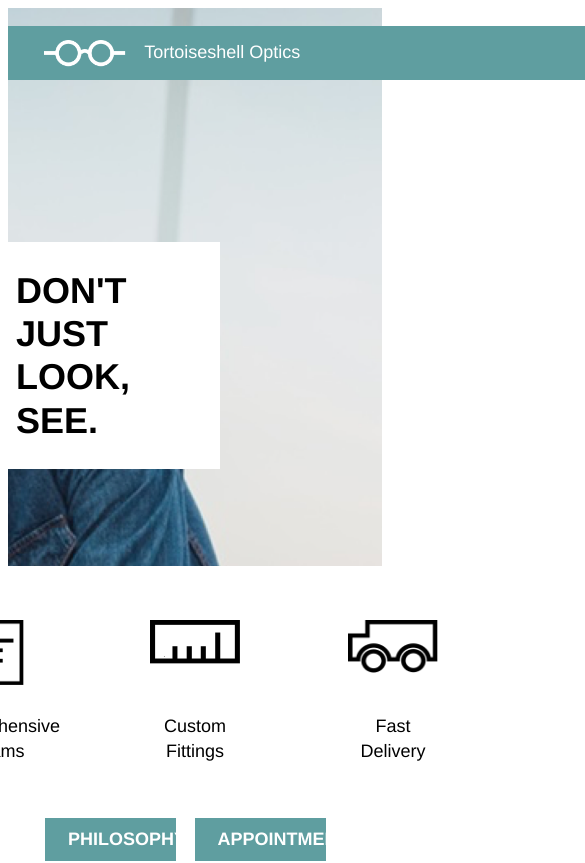
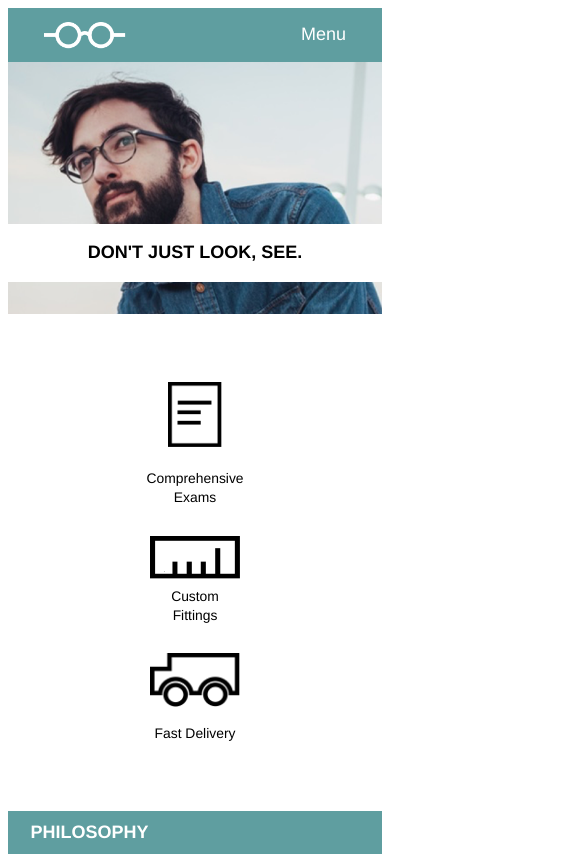
Before and after one commit to dscottjr/tortoiseshell, a plain HTML site: page index.html in a window 390 px wide. Shown: the top 863 px of the page, 585 px wide, since content can reach past the window. Drawn offline with Linux system fonts and the light colour scheme.

Commit message:
final with responsive design

```diff
--- a/index.html
+++ b/index.html
@@ -21,6 +21,12 @@
           <span>Products</span>
           <span>Contact</span>
         </nav>
+
+        <div class="mobilemenu">
+
+          <span>Menu</span>
+
+        </div>
 
       </div> <!-- end header -->
 
@@ -47,7 +53,7 @@
 
       </div>
 
-      <div class="feature">
+      <div class="feature" id="feature2">
 
 
         <img src="resources/images/ruler-icon.png" id="image2" /img>
@@ -56,7 +62,7 @@
 
       </div>
 
-      <div class="feature">
+      <div class="feature" id="feature3">
 
 
         <img src="resources/images/truck-icon.png" id="image3" /img>
@@ -79,7 +85,7 @@
 
       </div>
 
-      <div class="info">
+      <div class="info" id="secondcontainer">
 
         <div class="infotitle">APPOINTMENTS</div>
 
--- a/resources/css/style.css
+++ b/resources/css/style.css
@@ -138,8 +138,204 @@ footer {
   }
 
 .footerlogo img {
+  height: 1.5rem;
   padding-left: 4rem;
   padding-top: 4rem;
   padding-bottom: 4rem;
   padding-right: 1rem;
 }
+
+.mobilemenu span {
+  display: none;
+}
+
+@media only screen and (max-width: 1024px) {
+
+  .sitecontainer {
+    max-width:  100%;
+    margin: 0 auto;
+  }
+
+  .banner {
+    height: 22rem;
+    background-image: url("../images/glasses-bg.png");
+    background-repeat: no-repeat;
+    background-position: center;
+    background-size: cover;
+  }
+
+  .header {
+    display: flex;
+    align-items: center;
+    width: 100%;
+    margin: 0 auto;
+    height: 3rem;
+    color: white;
+    background-color: cadetblue;
+    justify-content: space-between;
+    position: static;
+    top: 0;
+  }
+
+  .bannertextbox {
+    display: flex;
+    justify-content: center;
+    align-items: center;
+    background-color: white;
+    margin-top: 5rem;
+    margin-right: 2rem;
+    padding: .75rem 4rem;
+  }
+
+  .bannertextbox span {
+    font-family: Helvetica;
+    font-size: 1.33rem;
+    font-weight: bold;
+    line-height: 1.2;
+  }
+
+}
+
+@media only screen and (max-width: 470px) {
+
+.logotext {
+  display: none;
+}
+
+.header span {
+  display: none;
+}
+
+.mobilemenu span {
+    display: block;
+    font-family: Helvetica;
+    font-size: 1rem;
+    padding-right: 2rem;
+}
+
+.banner {
+    height: 17rem;
+    background-position: 20%;
+  }
+
+.bannertextcontainer {
+    display: flex;
+    justify-content: center;
+  }
+
+.bannertextbox {
+    width: 100%;
+    margin-right: 0;
+    margin-left: 0;
+    display: flex;
+    justify-content: center;
+    align-items: center;
+    background-color: white;
+    margin-top: 9rem;
+    padding-top: 1rem;
+    padding-bottom: 1rem;
+    padding-right: 0;
+    padding-left: 0;
+    margin-bottom: 5rem;
+  }
+
+.bannertextbox span {
+    font-family: Helvetica;
+    font-size: 1rem;
+    font-weight: bold;
+    line-height: 1.2;
+  }
+
+  .featurescontainer {
+    display: flex;
+    flex-direction: column;
+    justify-content: space-between;
+    align-items: center;
+    margin-top: 3.77rem;
+    margin-bottom: 3.77rem;
+  }
+
+  .feature {
+    display: flex;
+    flex-direction: column;
+    justify-content: space-between;
+    align-items: center;
+    text-align: center;
+    margin: 0 auto;
+    height: 7rem;
+  }
+
+  .feature div {
+    font-family: Helvetica;
+    font-size: .77rem;
+  }
+
+#feature2 {
+  margin-top: 1.54rem;
+  margin-bottom: 1.54rem;
+}
+
+#feature2, #feature3 {
+  height: 5rem;
+}
+
+.infocontainer {
+  display: flex;
+  flex-direction: column;
+  justify-content: space-between;
+}
+
+.info {
+  width: 100%;
+  margin-right: 0;
+}
+
+.infotitle {
+  font-weight: bold;
+  font-size: 1rem;
+  background-color: cadetblue;
+  padding: .5rem 1.25rem;
+  color: white;
+  max-width: 100%;
+  margin: 0 auto;
+}
+
+.info p {
+  margin-top: 1rem;
+  font-size: .77rem;
+  }
+
+#firstcontainer {
+  margin-bottom: 4rem;
+}
+
+#secondcontainer {
+  margin-bottom: 5rem;
+}
+
+footer {
+    display: flex;
+    align-items: center;
+    background-color: azure;
+    justify-content: center;
+  }
+
+.footerlogo {
+    display: flex;
+    align-items: center;
+    justify-content: center;
+  }
+
+  .footerlogo span {
+    display: none;
+  }
+
+.footerlogo img {
+  height: 1.5rem;
+  padding-left: 0;
+  padding-top: 4rem;
+  padding-bottom: 4rem;
+  padding-right: 0;
+}
+
+}
```
